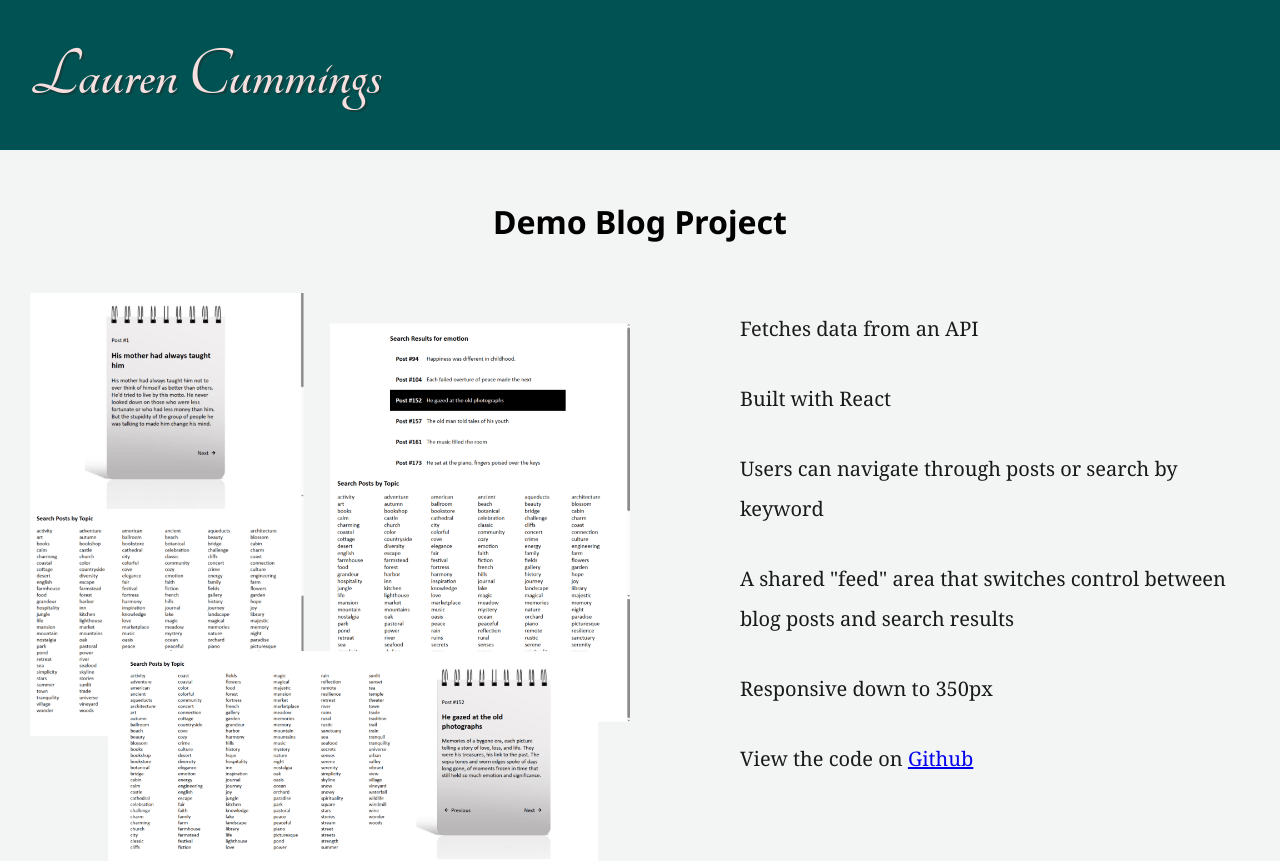
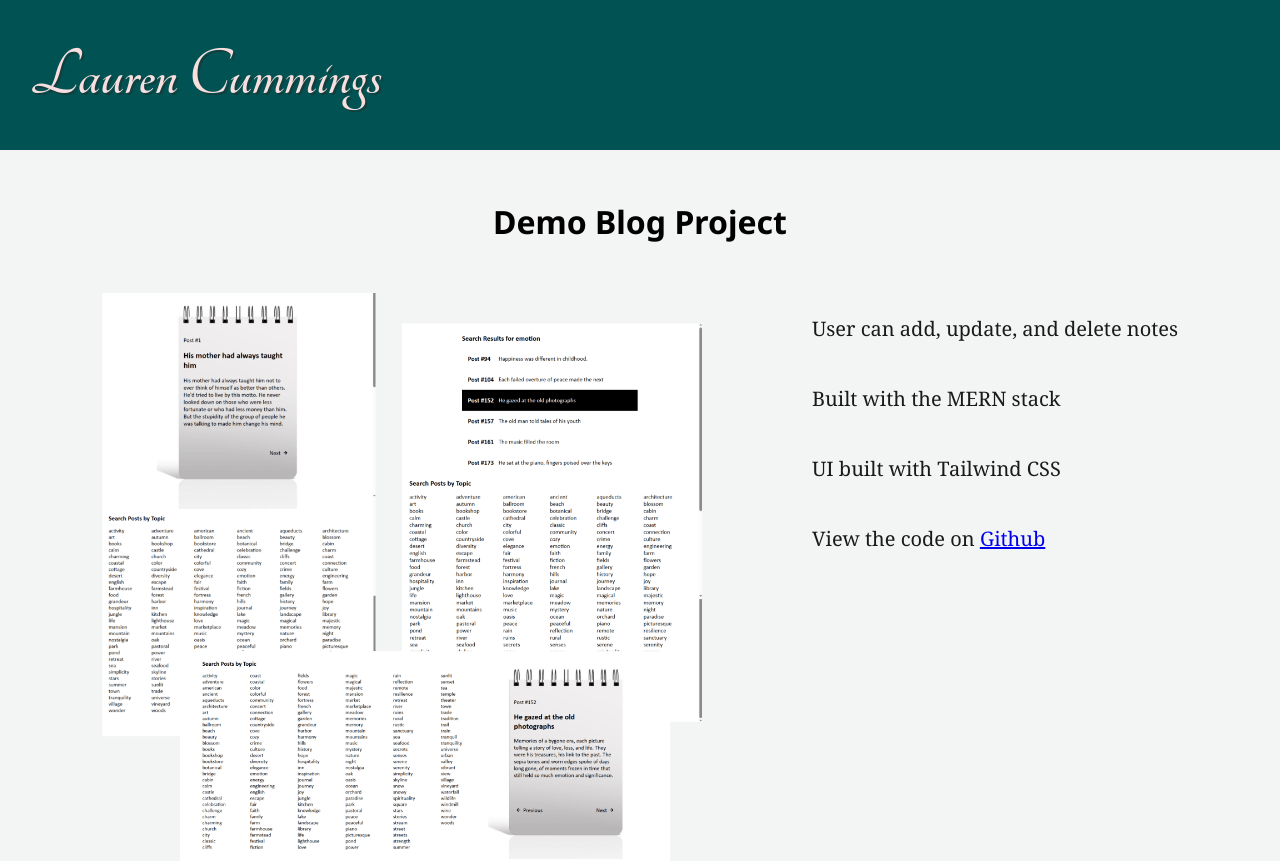
Before and after one commit to LaurenCummings/portfolio-project, a React (Vite) app: page /notes-project in a window 1280 px wide. Shown: the top 861 px of the page. Built offline with nearby package versions, Linux system fonts and the light colour scheme.

Commit message:
updated notes project descriptors and code link

```diff
--- a/src/pages/NotesProject.jsx
+++ b/src/pages/NotesProject.jsx
@@ -11,17 +11,12 @@ function NotesProject() {
         </a>
         <div className="project-details">
           <ul>
-            <li>Fetches data from an API</li>
-            <li>Built with React</li>
-            <li>Users can navigate through posts or search by keyword</li>
-            <li>
-              A shared "feed" area that switches control between blog posts and
-              search results
-            </li>
-            <li>Responsive down to 350px</li>
+            <li>User can add, update, and delete notes</li>
+            <li>Built with the MERN stack</li>
+            <li>UI built with Tailwind CSS</li>
             <li>
               View the code on{" "}
-              <a href="https://github.com/LaurenCummings/blog-project">
+              <a href="https://github.com/LaurenCummings/thinkboard-project">
                 Github
               </a>
             </li>
```
